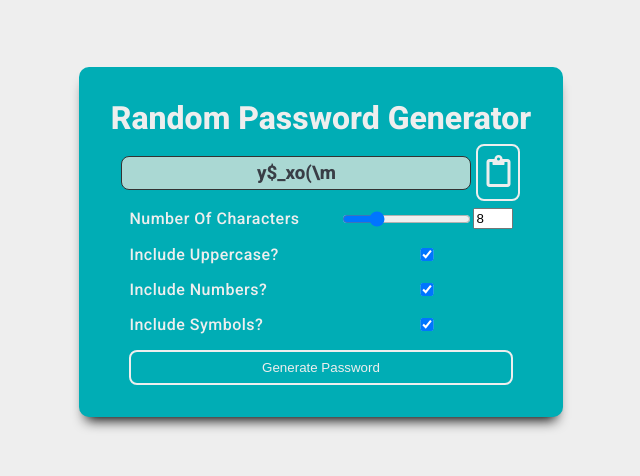
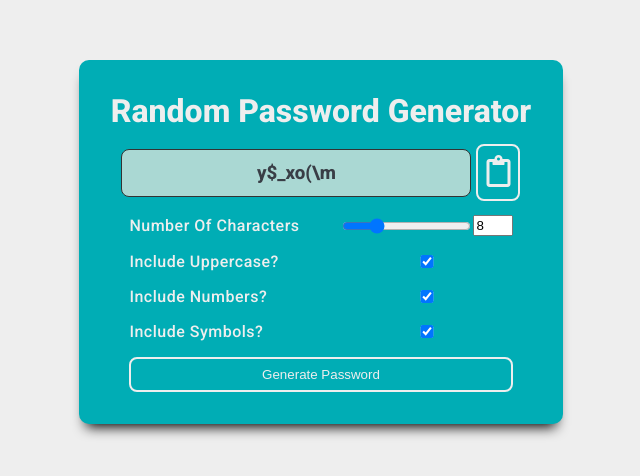
Before and after one commit to A13X4ND7A/rand-pass-gen, a plain HTML site: page index.html in a window 1280 px wide. Shown: the part 158-634 px from the top of the page, without its empty margins (319-959 px from the left). Drawn offline with Linux system fonts and the light colour scheme.

Commit message:
changed height of password display

```diff
--- a/style.css
+++ b/style.css
@@ -43,7 +43,7 @@ body {
 	color: #393e46;
 	padding: 1rem;
 	border: 1px solid #333;
-	height: 2rem;
+	height: 3rem;
 	width: 350px;
 	display: flex;
 	justify-content: center;
```
